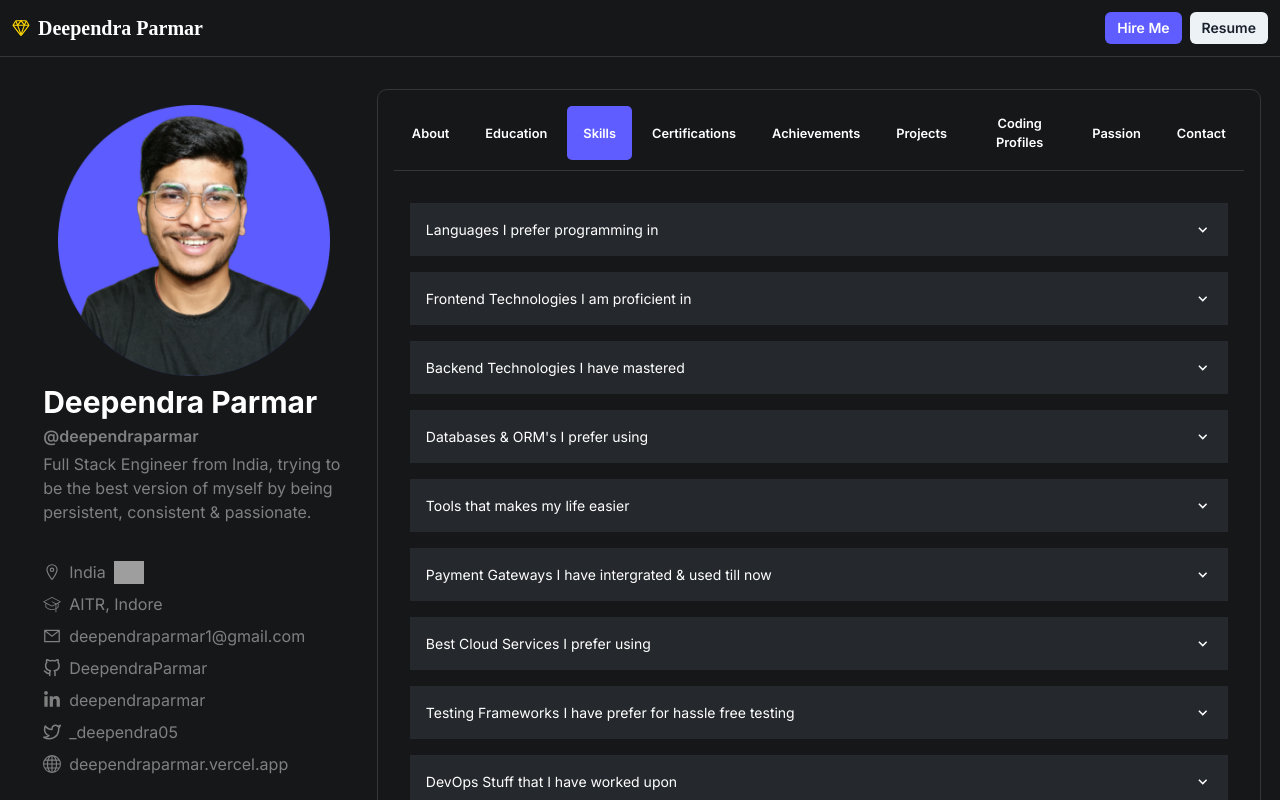
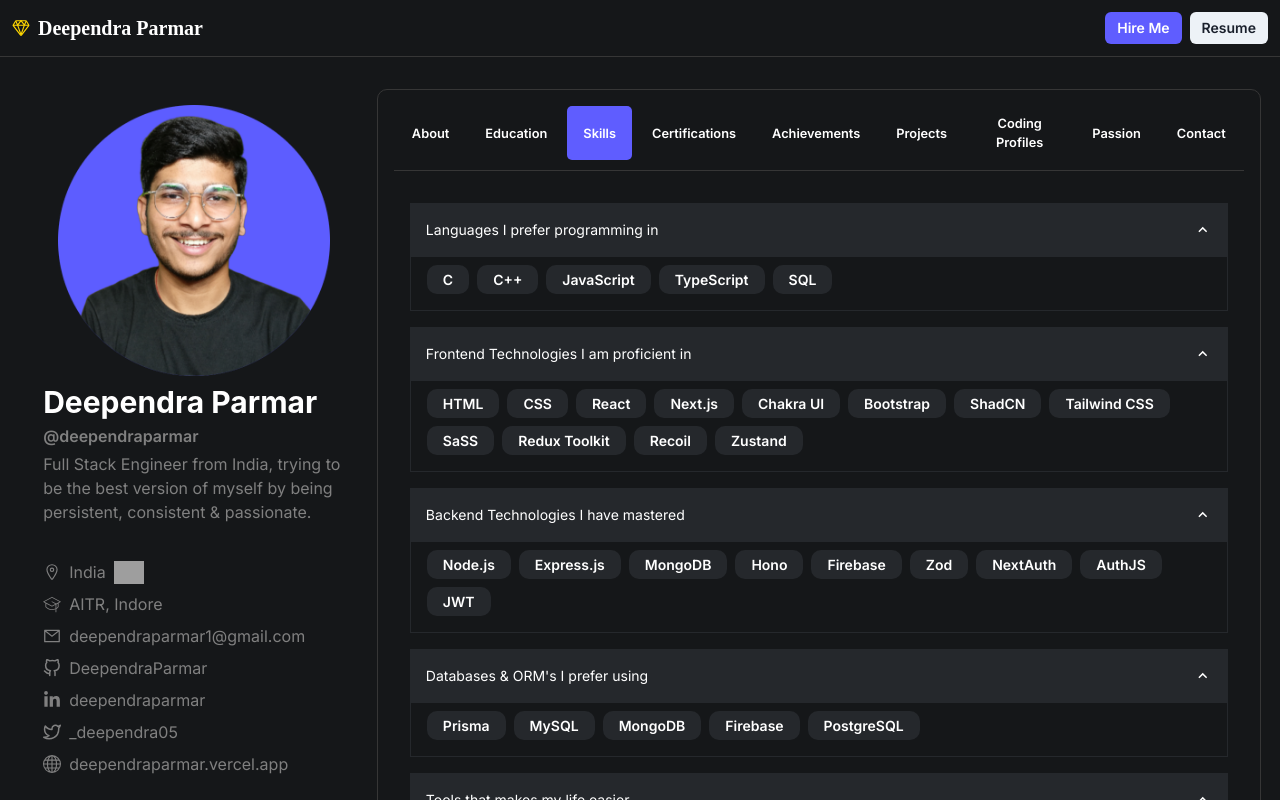
Before and after one commit to DeependraParmar/Deependra-Parmar-Portfolio, a React (Vite) app: page / in a window 1280 px wide. Both pictures are taken after a click on the tab "Skills". Shown: the top 800 px of the page. Built offline with nearby package versions, Linux system fonts and the light colour scheme; grey boxes are pictures that could not be loaded; a web font is replaced by a local one.

Commit message:
Changed the default behavior of all the accordians of the skills section to open

```diff
--- a/pages/Skills.jsx
+++ b/pages/Skills.jsx
@@ -15,7 +15,7 @@ const Skills = () => {
 
   return (
     <>
-        <Accordion width={'full'} allowMultiple allowToggle>
+        <Accordion width={'full'} index={[0,1,2,3,4,5,6,7,8,9]} allowMultiple allowToggle>
           <AccordionItem my={'4'} border={'none'}>
             <AccordionButton fontSize={['xs','xs','sm','sm']} _hover={{bg: '#25282c'}} p={4} bg={'#25282c'}>
                 <Box as='span' flex='1' textAlign='left'>
```
